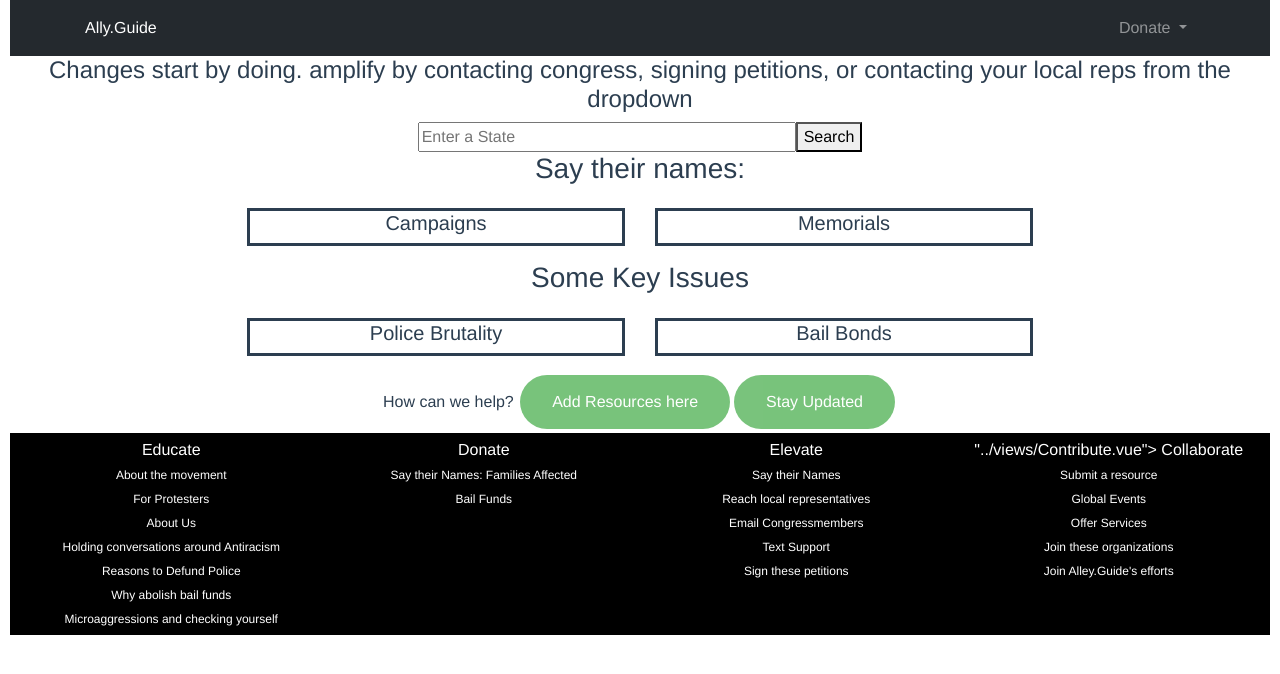
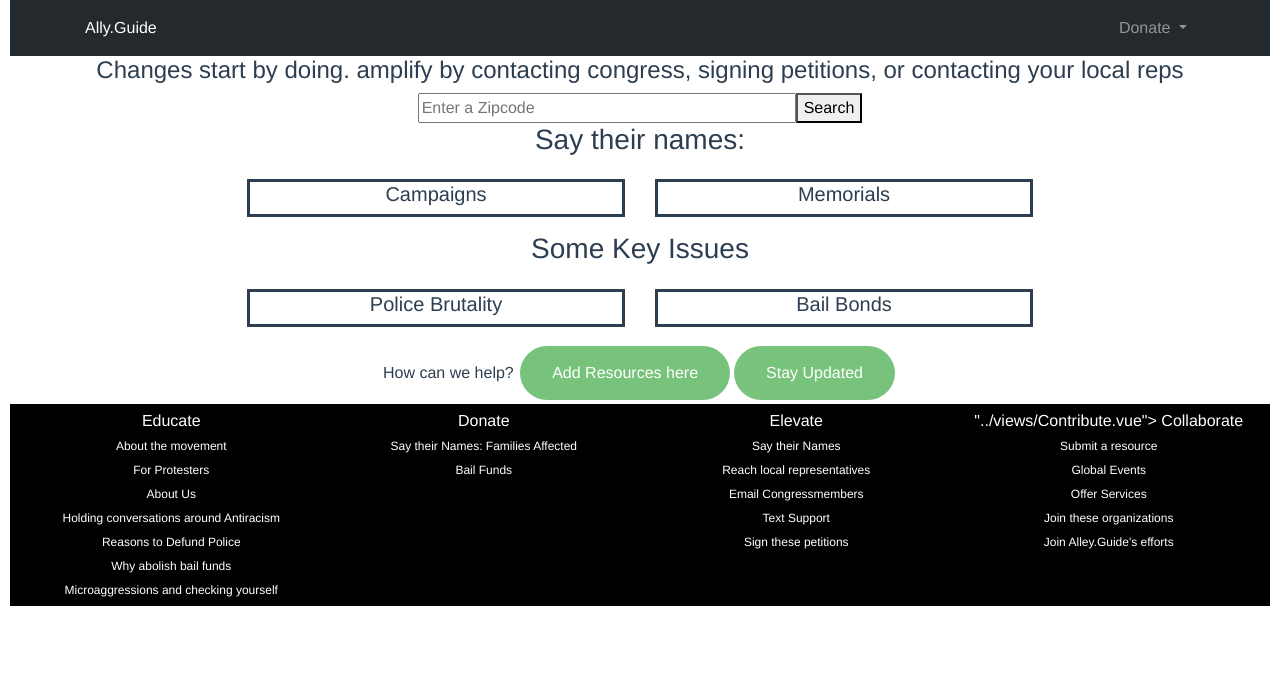
Before and after one commit to OpenSourceFellows/ally-guide-app, a Vue app in the folder ally-guide/: page /elevate in a window 1280 px wide. Shown: the top 674 px of the page. Built offline with nearby package versions, Linux system fonts and the light colour scheme; what vue-resource would draw is missing.

Commit message:
zipcode search enabled

```diff
--- a/ally-guide/src/views/Elevate.vue
+++ b/ally-guide/src/views/Elevate.vue
@@ -1,13 +1,13 @@
 <template>
     <div>
         <div>
-            <div><h4>Changes start by doing. amplify by contacting congress, signing petitions, or contacting your local reps from the dropdown</h4></div>
+            <div><h4>Changes start by doing. amplify by contacting congress, signing petitions, or contacting your local reps</h4></div>
         </div>
 
         <div id="search-ui" >
 
             <div>
-                <input type="text" v-model="search" placeholder="Enter a State" v-on:keyup="CheckInputContent" style="width:30%">
+                <input type="text" v-model="search" placeholder="Enter a Zipcode" v-on:keyup="CheckInputContent" style="width:30%">
                 <button type="button" v-on:click='CreateRepList()'>Search</button>
                 <!-- <select for="government-branch">
                     <option name="government-branch" v-for="level in branchOfGovernment" :key="level.branch" :value="level.branch">{{level.branch}}</option>
@@ -19,7 +19,7 @@
                     <div style="border-style: dashed;">
                         <p>Name: {{member.name}}</p>
                         <p>Position: {{member.title}}</p>
-                        <p>Location: {{member.city}}, {{member.state}}</p>
+                        <p>Location: {{member.city}} {{member.state}}</p>
                         <!-- <p>Email Address: {{member.email}}</p>
                         <p>Contact Page: {{member.contactPage}}</p> -->
                         <div>
@@ -122,7 +122,7 @@ export default {
                 {
                 params: {
                     'key': '',
-                    'address': "2912 fulton st. san francisco, ca 94118"
+                    'address': this.search,
                 },
             }).then(response => {
                 console.log(response.data);
```
